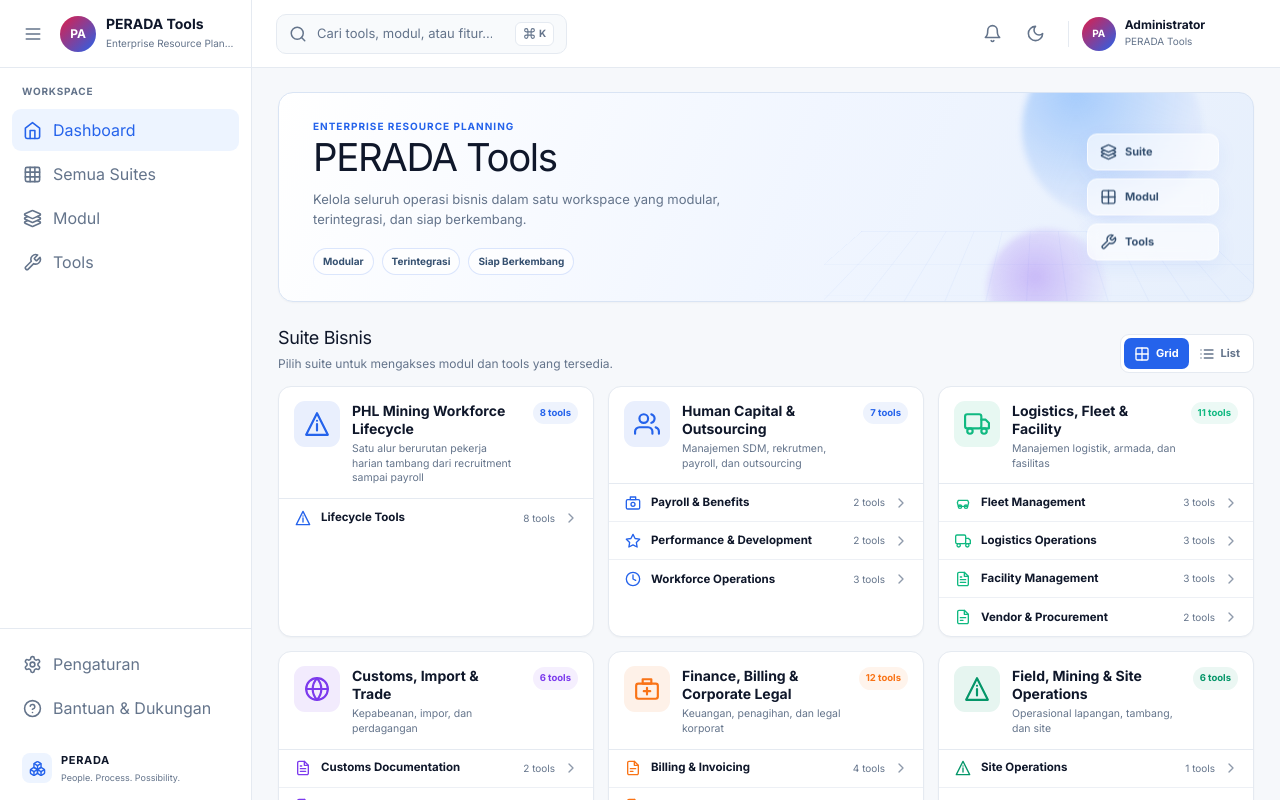
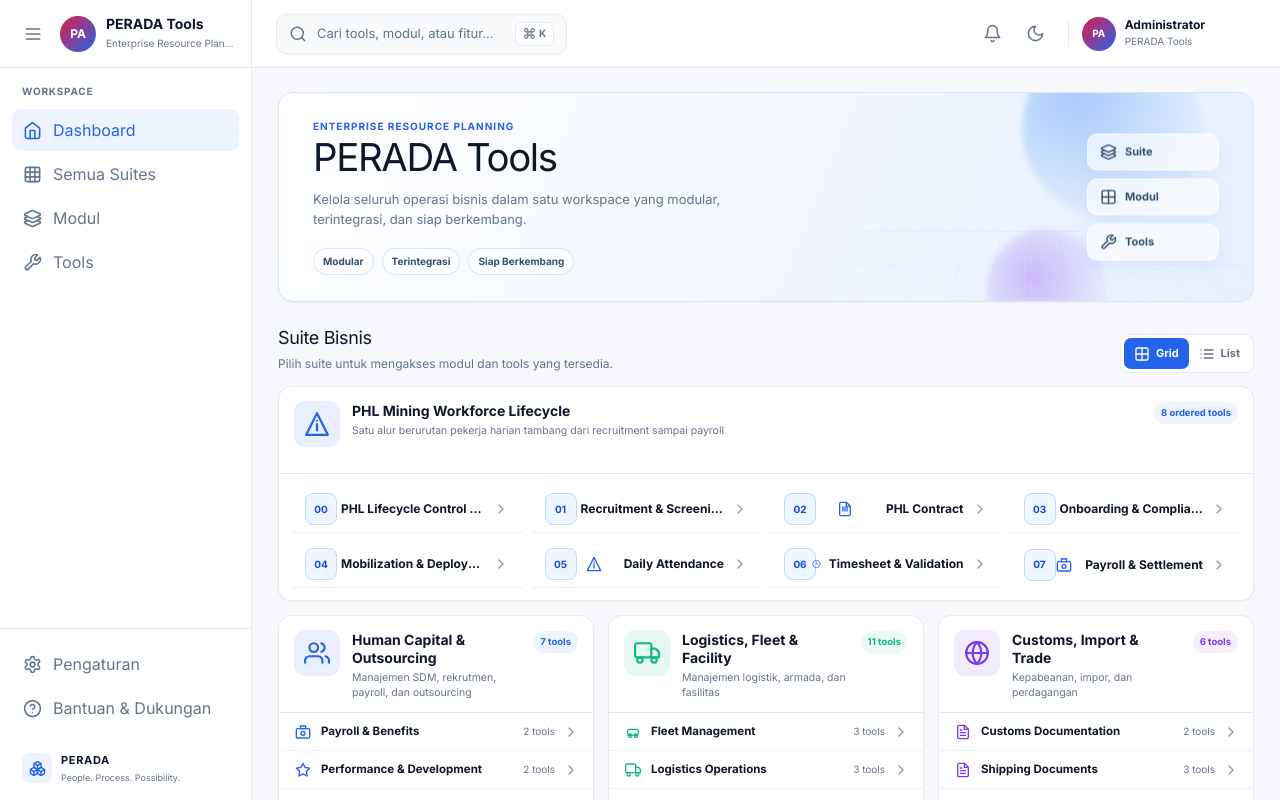
Before and after one commit to ImHeroesKiller/nota-gen, a React (Vite) app: page / in a window 1280 px wide. Shown: the top 800 px of the page. Built offline with nearby package versions, Linux system fonts and the light colour scheme.

Commit message:
Render custom lifecycle suites as direct ordered tools

```diff
--- a/src/components/ToolHub.tsx
+++ b/src/components/ToolHub.tsx
@@ -1,6 +1,7 @@
 import { useEffect, useMemo, useState, type CSSProperties } from 'react';
 import {
   ArrowLeft,
+  ArrowRight,
   Bell,
   ChevronRight,
   Command,
@@ -27,6 +28,13 @@ import { Icons } from './IconLibrary';
 type ViewLevel = 'dashboard' | 'suites' | 'suite' | 'modules' | 'module' | 'tools' | 'tool';
 type DirectoryView = 'dashboard' | 'suites' | 'modules' | 'tools';
 type SuiteViewMode = 'grid' | 'list';
+
+type SuiteRuntimeMeta = Suite & {
+  navigationMode?: 'modules' | 'direct-tools';
+  workflowScope?: 'global' | 'suite';
+  sequenceStart?: number;
+  registerPrefix?: string;
+};
 
 interface NavigationState {
   level: ViewLevel;
@@ -57,6 +65,7 @@ interface SearchResult {
 }
 
 const suiteAccents: Record<string, string> = {
+  'phl-mining-lifecycle': '#2563EB',
   'human-capital': '#2563EB',
   'logistics-fleet': '#10B981',
   'customs-trade': '#7C3AED',
@@ -70,6 +79,15 @@ const getSuiteStyle = (suiteId?: string): CSSProperties => ({
   '--suite-accent': suiteAccents[suiteId || ''] || '#2563EB',
 } as CSSProperties);
 
+const suiteMeta = (suite?: Suite) => suite as SuiteRuntimeMeta | undefined;
+const isDirectToolsSuite = (suite?: Suite) => suiteMeta(suite)?.navigationMode === 'direct-tools';
+const getSuiteTools = (suite: Suite) => suite.modules.flatMap((module) => module.tools);
+const getSequenceStart = (suite: Suite) => suiteMeta(suite)?.sequenceStart ?? 1;
+const getToolSequenceLabel = (suite: Suite, toolId: string) => {
+  const index = getSuiteTools(suite).findIndex((tool) => tool.id === toolId);
+  return index < 0 ? '' : String(getSequenceStart(suite) + index).padStart(2, '0');
+};
+
 export default function ToolHub() {
   const [darkMode, setDarkMode] = useState(false);
   const [searchQuery, setSearchQuery] = useState('');
@@ -81,14 +99,19 @@ export default function ToolHub() {
     document.documentElement.classList.toggle('dark', darkMode);
   }, [darkMode]);
 
-  const modules = useMemo<ModuleContext[]>(
+  const allModules = useMemo<ModuleContext[]>(
     () => hierarchicalStructure.flatMap((suite) => suite.modules.map((module) => ({ suite, module }))),
     []
   );
 
+  const modules = useMemo<ModuleContext[]>(
+    () => allModules.filter(({ suite }) => !isDirectToolsSuite(suite)),
+    [allModules]
+  );
+
   const tools = useMemo<ToolContext[]>(
-    () => modules.flatMap(({ suite, module }) => module.tools.map((tool) => ({ suite, module, tool }))),
-    [modules]
+    () => allModules.flatMap(({ suite, module }) => module.tools.map((tool) => ({ suite, module, tool }))),
+    [allModules]
   );
 
   const selectedSuite = navigation.selectedSuiteId
@@ -96,7 +119,7 @@ export default function ToolHub() {
     : undefined;
 
   const selectedModuleContext = navigation.selectedModuleId
-    ? modules.find(({ module }) => module.id === navigation.selectedModuleId)
+    ? allModules.find(({ module }) => module.id === navigation.selectedModuleId)
     : undefined;
 
   const selectedToolContext = navigation.selectedTool
@@ -138,7 +161,7 @@ export default function ToolHub() {
         type: 'Tool',
         title: tool.name,
         description: tool.description,
-        context: `${suite.name} / ${module.name}`,
+        context: isDirectToolsSuite(suite) ? suite.name : `${suite.name} / ${module.name}`,
         iconName: iconMap[tool.id] || 'Document',
         suiteId: suite.id,
         moduleId: module.id,
@@ -192,6 +215,15 @@ export default function ToolHub() {
   };
 
   const handleBackFromTool = () => {
+    const suite = navigation.selectedSuiteId
+      ? hierarchicalStructure.find((item) => item.id === navigation.selectedSuiteId)
+      : undefined;
+
+    if (suite && isDirectToolsSuite(suite)) {
+      setNavigation({ level: 'suite', selectedSuiteId: suite.id });
+      return;
+    }
+
     if (navigation.selectedSuiteId && navigation.selectedModuleId) {
       setNavigation({
         level: 'module',
@@ -209,8 +241,30 @@ export default function ToolHub() {
     if (result.suiteId) handleSuiteSelect(result.suiteId);
   };
 
+  const DirectToolRow = ({ suite, tool, index, compact = false }: { suite: Suite; tool: Tool; index: number; compact?: boolean }) => {
+    const number = String(getSequenceStart(suite) + index).padStart(2, '0');
+    return (
+      <button
+        type="button"
+        className={compact ? 'erp-module-row' : 'erp-search-result'}
+        onClick={() => handleToolSelect(tool.id)}
+      >
+        <span className="grid h-8 w-8 shrink-0 place-items-center rounded-lg border border-blue-200 bg-blue-50 text-[10px] font-extrabold text-blue-700 dark:border-blue-500/20 dark:bg-blue-500/10 dark:text-blue-300">{number}</span>
+        <span className={compact ? 'erp-module-row-icon' : 'erp-search-result-icon'}>{getIconComponent(iconMap[tool.id] || 'Document', compact ? 16 : 20)}</span>
+        <span className={compact ? 'min-w-0 flex-1 text-left' : 'erp-search-result-copy'}>
+          {!compact && <span className="erp-result-type">Tool {number}</span>}
+          <strong className={compact ? 'block truncate text-xs' : ''}>{tool.name}</strong>
+          {!compact && <small>{tool.description}</small>}
+        </span>
+        <ChevronRight size={16} className="erp-chevron" />
+      </button>
+    );
+  };
+
   const SuiteCard = ({ suite }: { suite: Suite }) => {
-    const toolCount = suite.modules.reduce((total, module) => total + module.tools.length, 0);
+    const suiteTools = getSuiteTools(suite);
+    const toolCount = suiteTools.length;
+    const direct = isDirectToolsSuite(suite);
 
     if (suiteViewMode === 'list') {
       return (
@@ -222,9 +276,27 @@ export default function ToolHub() {
               <small>{suite.description}</small>
             </span>
           </button>
-          <span className="erp-list-meta">{suite.modules.length} modul</span>
+          <span className="erp-list-meta">{direct ? 'Direct tools' : `${suite.modules.length} modul`}</span>
           <span className="erp-list-meta">{toolCount} tools</span>
           <ChevronRight size={18} className="erp-chevron" />
+        </article>
+      );
+    }
+
+    if (direct) {
+      return (
+        <article className="erp-suite-card" style={{ ...getSuiteStyle(suite.id), gridColumn: '1 / -1' }}>
+          <button type="button" className="erp-suite-card-header" onClick={() => handleSuiteSelect(suite.id)}>
+            <span className="erp-suite-icon">{getIconComponent(iconMap[suite.id] || 'Dashboard', 26)}</span>
+            <span className="erp-suite-heading">
+              <strong>{suite.name}</strong>
+              <small>{suite.description}</small>
+            </span>
+            <span className="erp-suite-tool-total">{toolCount} ordered tools</span>
+          </button>
+          <div className="grid gap-2 border-t border-slate-200 p-3 sm:grid-cols-2 xl:grid-cols-4 dark:border-slate-800">
+            {suiteTools.map((tool, index) => <DirectToolRow key={tool.id} suite={suite} tool={tool} index={index} compact />)}
+          </div>
         </article>
       );
     }
@@ -258,22 +330,27 @@ export default function ToolHub() {
     );
   };
 
-  const ToolCard = ({ context }: { context: ToolContext }) => (
+  const ToolCard = ({ context }: { context: ToolContext }) => {
+    const direct = isDirectToolsSuite(context.suite);
+    const sequence = direct ? getToolSequenceLabel(context.suite, context.tool.id) : '';
+    return (
       <button
         type="button"
         className="erp-tool-card"
         style={getSuiteStyle(context.suite.id)}
         onClick={() => handleToolSelect(context.tool.id)}
       >
+        {direct && <span className="grid h-8 w-8 shrink-0 place-items-center rounded-lg bg-blue-50 text-[10px] font-extrabold text-blue-700 dark:bg-blue-500/10 dark:text-blue-300">{sequence}</span>}
         <span className="erp-tool-icon">{getIconComponent(iconMap[context.tool.id] || 'Document', 20)}</span>
         <span className="erp-tool-card-copy">
           <strong>{context.tool.name}</strong>
           <small>{context.tool.description}</small>
-        <em>{context.suite.name} / {context.module.name}</em>
+          <em>{direct ? context.suite.name : `${context.suite.name} / ${context.module.name}`}</em>
         </span>
         <ChevronRight size={17} className="erp-chevron" />
       </button>
     );
+  };
 
   const SuiteSection = () => (
     <section className="erp-section">
@@ -340,7 +417,7 @@ export default function ToolHub() {
 
   const renderModulesDirectory = () => (
     <div className="erp-page">
-      <div className="erp-page-heading"><div><span className="erp-eyebrow">ERP Directory</span><h1>Semua Modul</h1><p>Temukan modul lintas suite dan buka tools di dalamnya.</p></div></div>
+      <div className="erp-page-heading"><div><span className="erp-eyebrow">ERP Directory</span><h1>Semua Modul</h1><p>Temukan modul lintas suite. Custom direct-tool suite tidak ditampilkan sebagai modul.</p></div></div>
       <div className="erp-module-grid">
         {modules.map(({ suite, module }) => (
           <button type="button" key={module.id} className="erp-module-card" style={getSuiteStyle(suite.id)} onClick={() => handleModuleSelect(suite.id, module.id)}>
@@ -359,6 +436,10 @@ export default function ToolHub() {
 
   const renderSuiteDetail = () => {
     if (!selectedSuite) return renderSuitesDirectory();
+    const direct = isDirectToolsSuite(selectedSuite);
+    const directTools = direct ? getSuiteTools(selectedSuite) : [];
+    const registerPrefix = suiteMeta(selectedSuite)?.registerPrefix;
+
     return (
       <div className="erp-page">
         <button type="button" className="erp-back-link" onClick={() => handleNavigate('suites')}><ArrowLeft size={16} /> Semua Suites</button>
@@ -366,6 +447,18 @@ export default function ToolHub() {
           <span className="erp-suite-icon erp-detail-icon">{getIconComponent(iconMap[selectedSuite.id] || 'Dashboard', 28)}</span>
           <div><span className="erp-eyebrow">Suite</span><h1>{selectedSuite.name}</h1><p>{selectedSuite.description}</p></div>
         </section>
+
+        {direct ? (
+          <>
+            <div className="erp-section-head erp-tools-heading">
+              <div><h2>Ordered Lifecycle Tools</h2><p>Tools tampil langsung tanpa layer modul. Prev/Next dibatasi hanya di suite ini.</p></div>
+              {registerPrefix && <span className="rounded-full border border-blue-200 bg-blue-50 px-3 py-1.5 text-[10px] font-bold text-blue-700 dark:border-blue-500/20 dark:bg-blue-500/10 dark:text-blue-300">Register: {registerPrefix}</span>}
+            </div>
+            <div className="erp-search-results">
+              {directTools.map((tool, index) => <DirectToolRow key={tool.id} suite={selectedSuite} tool={tool} index={index} />)}
+            </div>
+          </>
+        ) : (
           <div className="erp-module-grid">
             {selectedSuite.modules.map((module) => (
               <button type="button" key={module.id} className="erp-module-card" style={getSuiteStyle(selectedSuite.id)} onClick={() => handleModuleSelect(selectedSuite.id, module.id)}>
@@ -375,6 +468,7 @@ export default function ToolHub() {
               </button>
             ))}
           </div>
+        )}
       </div>
     );
   };
@@ -382,6 +476,7 @@ export default function ToolHub() {
   const renderModuleDetail = () => {
     if (!selectedModuleContext) return renderModulesDirectory();
     const { suite, module } = selectedModuleContext;
+    if (isDirectToolsSuite(suite)) return renderSuiteDetail();
     const moduleTools = module.tools.map((tool) => ({ suite, module, tool }));
     return (
       <div className="erp-page">
@@ -400,31 +495,53 @@ export default function ToolHub() {
     if (!navigation.selectedTool || !selectedToolContext) return renderToolsDirectory();
     const ToolComponent = navigation.selectedTool.component;
     const { suite, module, tool } = selectedToolContext;
+    const direct = isDirectToolsSuite(suite);
+    const orderedTools = direct ? getSuiteTools(suite) : [];
+    const toolIndex = direct ? orderedTools.findIndex((item) => item.id === tool.id) : -1;
+    const previousTool = direct && toolIndex > 0 ? orderedTools[toolIndex - 1] : undefined;
+    const nextTool = direct && toolIndex >= 0 && toolIndex < orderedTools.length - 1 ? orderedTools[toolIndex + 1] : undefined;
+    const sequence = direct ? getToolSequenceLabel(suite, tool.id) : '';
+    const sequenceEnd = direct ? String(getSequenceStart(suite) + orderedTools.length - 1).padStart(2, '0') : '';
 
     return (
       <div className="erp-tool-workspace-frame" style={getSuiteStyle(suite.id)} data-tool-id={tool.id}>
         <header className="erp-tool-shellbar">
           <div className="erp-tool-shellbar-main">
-            <button type="button" className="erp-tool-shell-back" onClick={handleBackFromTool} aria-label="Kembali ke modul"><ArrowLeft size={18} /></button>
+            <button type="button" className="erp-tool-shell-back" onClick={handleBackFromTool} aria-label="Kembali"><ArrowLeft size={18} /></button>
             <span className="erp-tool-shell-icon">{getIconComponent(iconMap[tool.id] || 'Document', 22)}</span>
             <div className="erp-tool-shell-copy">
               <div className="erp-tool-shell-breadcrumbs">
-                <button type="button" onClick={() => handleSuiteSelect(suite.id)}>{suite.name}</button><ChevronRight size={12} />
-                <button type="button" onClick={() => handleModuleSelect(suite.id, module.id)}>{module.name}</button>
+                <button type="button" onClick={() => handleSuiteSelect(suite.id)}>{suite.name}</button>
+                {!direct && <><ChevronRight size={12} /><button type="button" onClick={() => handleModuleSelect(suite.id, module.id)}>{module.name}</button></>}
               </div>
-              <h1>{tool.name}</h1>
+              <h1>{direct ? `${sequence} · ${tool.name}` : tool.name}</h1>
               <p>{tool.description}</p>
             </div>
           </div>
           <div className="erp-tool-shell-actions">
+            {direct ? (
+              <>
+                <span className="erp-tool-shell-module">{sequence} / {sequenceEnd}</span>
+                <button type="button" className="erp-icon-button" disabled={!previousTool} onClick={() => previousTool && handleToolSelect(previousTool.id)} aria-label="Tool sebelumnya" title={previousTool?.name || 'Tidak ada tool sebelumnya'} style={{ opacity: previousTool ? 1 : 0.35 }}><ArrowLeft size={17} /></button>
+                <button type="button" className="erp-icon-button" disabled={!nextTool} onClick={() => nextTool && handleToolSelect(nextTool.id)} aria-label="Tool berikutnya" title={nextTool?.name || 'Tahap terakhir'} style={{ opacity: nextTool ? 1 : 0.35 }}><ArrowRight size={17} /></button>
+              </>
+            ) : (
               <span className="erp-tool-shell-module">{module.name}</span>
+            )}
             <button type="button" className="erp-tool-shell-theme" onClick={() => setDarkMode((value) => !value)} aria-label="Ubah tema">{darkMode ? <Sun size={17} /> : <Moon size={17} />}</button>
           </div>
         </header>
 
         <div className="erp-tool-body">
           <div className="erp-tool-stage">
-            <ToolComponent onBack={handleBackFromTool} darkMode={darkMode} setDarkMode={setDarkMode} />
+            <ToolComponent
+              onBack={handleBackFromTool}
+              darkMode={darkMode}
+              setDarkMode={setDarkMode}
+              suiteId={suite.id}
+              toolSequence={sequence}
+              registerPrefix={suiteMeta(suite)?.registerPrefix}
+            />
           </div>
         </div>
       </div>
```
Lines whose indentation alone changed are shown as unchanged.
